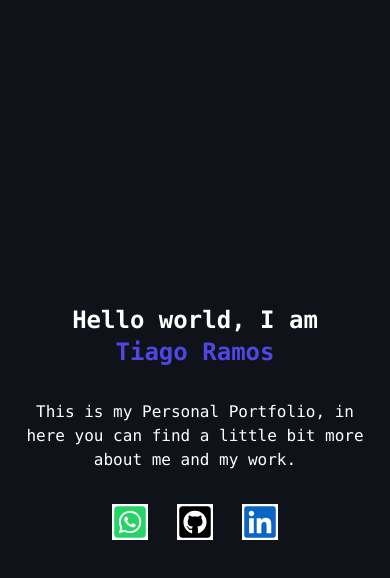
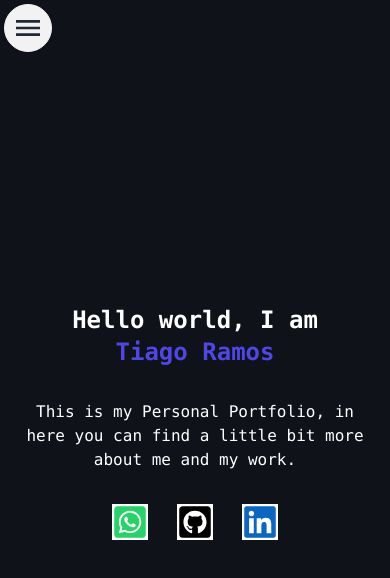
Before and after one commit to Tiago-devop/portfolio, a React (Vite) app: page / in a window 390 px wide. Shown: the top 578 px of the page. Built offline with nearby package versions, Linux system fonts and the light colour scheme.

Commit message:
Add toggle functionality for mobile menu

```diff
--- a/src/pages/Layout.tsx
+++ b/src/pages/Layout.tsx
@@ -1,15 +1,21 @@
+import { useState } from 'react';
 import { Outlet, Link } from 'react-router-dom';
 import { Picture, Brazil, US } from '../assets';
 import ImgWithTooltip from '../components/ImgWithTooltip';
 
+function toggle(value: boolean): boolean {
+  return !value
+}
+
 export default function Layout() {
+  const [checked, setChecked] = useState(false)
   return (
-    <div className="container min-h-screen flex mx-auto bg-[#10121A] text-white font-mono">
+    <div className="relative container min-h-screen flex mx-auto bg-[#10121A] text-white font-mono">
       <nav className="md:flex hidden flex-col items-center justify-around min-h-screen box-border border-r border-white w-80 p-4">
         <div className='flex items-center justify-center rounded-full bg-slate-100 h-60 w-60'>
           <img src={Picture} alt="profile" className="object-cover h-56 w-56" />
         </div>
-        <div className='flex w-24 justify-around'>
+        <div className='flex w-24 my-2 justify-around'>
           <ImgWithTooltip src={Brazil} alt="Portugues" />
           <ImgWithTooltip src={US} alt="English" />
         </div>
@@ -23,6 +29,25 @@ export default function Layout() {
         <footer className="w-full text-center text-white font-mono font-semibold"><p>@2024 <b className='text-white font-mono font-semibold'>Portfolio - All rights reserved</b></p></footer>
       </nav>
 
+      <label className="md:hidden absolute top-1 left-1 btn btn-circle swap swap-rotate">
+        <input type="checkbox" checked={checked} onChange={() => setChecked(toggle)} />
+        <svg className="swap-off fill-current" xmlns="http://www.w3.org/2000/svg" width="32" height="32" viewBox="0 0 512 512"><path d="M64,384H448V341.33H64Zm0-106.67H448V234.67H64ZM64,128v42.67H448V128Z" /></svg>
+        <svg className="swap-on fill-current" xmlns="http://www.w3.org/2000/svg" width="32" height="32" viewBox="0 0 512 512"><polygon points="400 145.49 366.51 112 256 222.51 145.49 112 112 145.49 222.51 256 112 366.51 145.49 400 256 289.49 366.51 400 400 366.51 289.49 256 400 145.49" /></svg>
+      </label>
+
+      {checked && (
+        <div className='md:hidden absolute inset-0 flex justify-center items-center' onClick={() => setChecked(toggle)}>
+          <div className='w-full h-full bg-black bg-opacity-90 flex justify-center items-center'>
+            <div className='flex flex-col justify-around items-center'>
+              <Link to="/" className='bg-none w-40 rounded-full text-3xl text-center hover:bg-indigo-600'>Home</Link>
+              <Link to="about" className='bg-none w-40 rounded-full text-3xl text-center hover:bg-indigo-600'>About</Link>
+              <Link to="resume" className='bg-none w-40 rounded-full text-3xl text-center hover:bg-indigo-600'>Resume</Link>
+              <Link to="projects" className='bg-none w-40 rounded-full text-3xl text-center hover:bg-indigo-600'>Projects</Link>
+              <Link to="contact" className='bg-none w-40 rounded-full text-3xl text-center hover:bg-indigo-600'>Contact</Link>
+            </div>
+          </div>
+        </div>
+      )}
       <div className="flex items-center justify-center p-4 w-full min-h-screen">
         <Outlet />
       </div>
```
